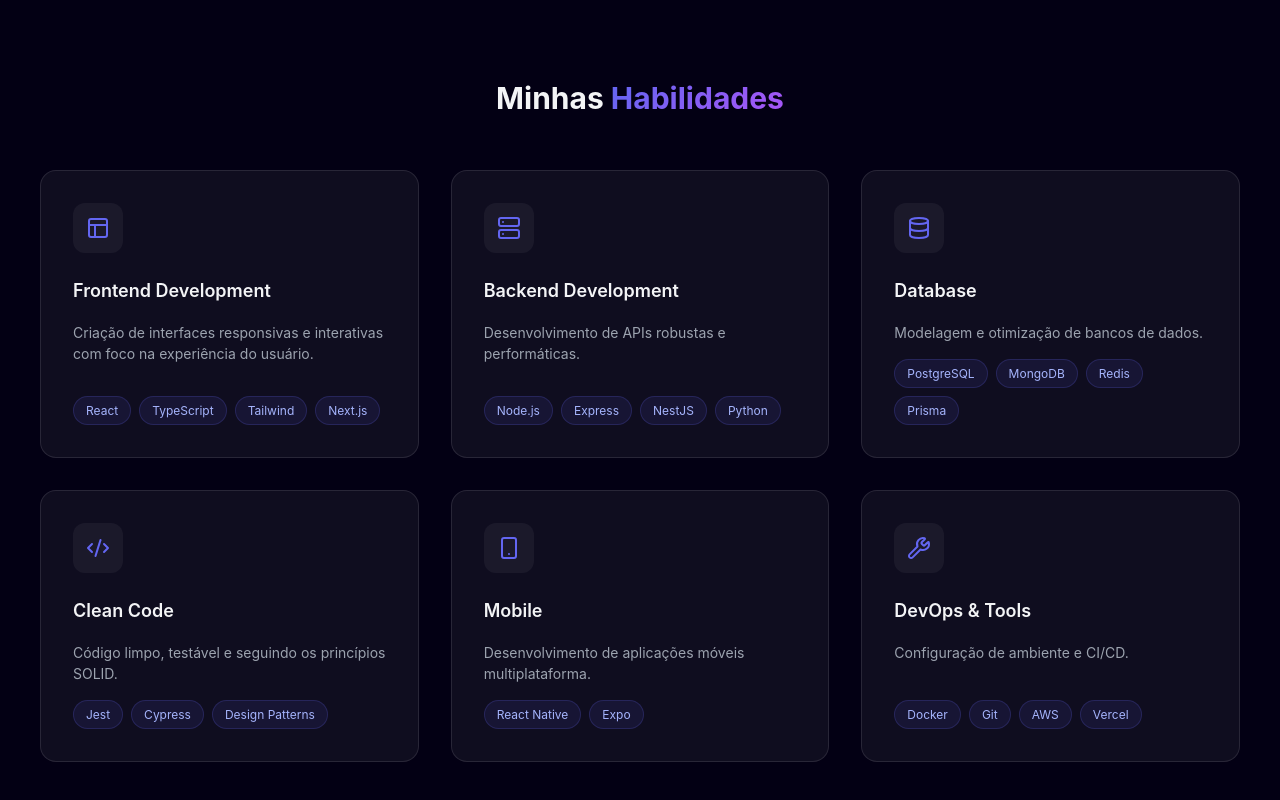
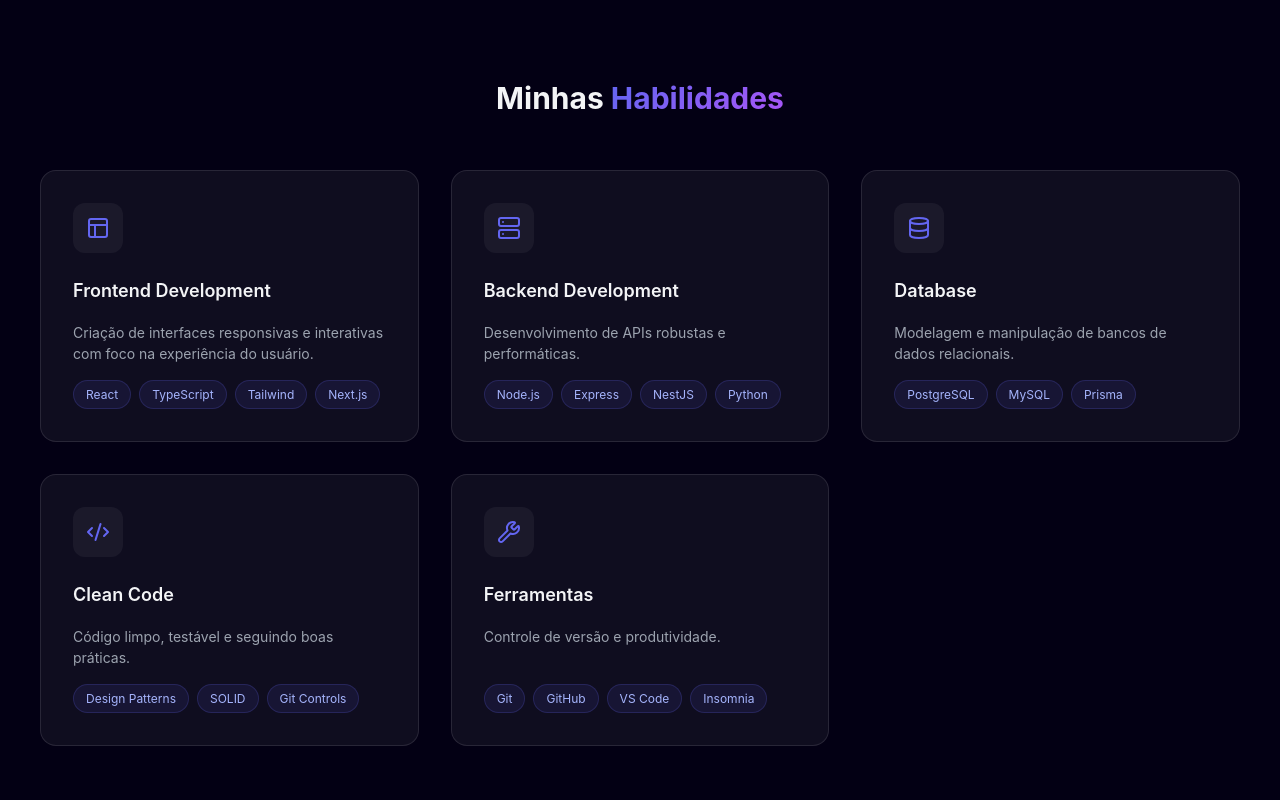
Before and after one commit to elielpdutra/Portifolio, a React (Vite) app: page / in a window 1280 px wide. Shown: the part 1632-2432 px from the top of the page. Built offline with nearby package versions, Linux system fonts and the light colour scheme.

Commit message:
chore: ajusta lista de skills

```diff
--- a/src/components/Skills/Skills.tsx
+++ b/src/components/Skills/Skills.tsx
@@ -18,26 +18,20 @@ export function Skills() {
     {
       icon: <Database size={24} />,
       title: 'Database',
-      description: 'Modelagem e otimização de bancos de dados.',
-      techs: ['PostgreSQL', 'MongoDB', 'Redis', 'Prisma']
+      description: 'Modelagem e manipulação de bancos de dados relacionais.',
+      techs: ['PostgreSQL', 'MySQL', 'Prisma']
     },
     {
       icon: <Code2 size={24} />,
       title: 'Clean Code',
-      description: 'Código limpo, testável e seguindo os princípios SOLID.',
-      techs: ['Jest', 'Cypress', 'Design Patterns']
-    },
-     {
-      icon: <Smartphone size={24} />,
-      title: 'Mobile',
-      description: 'Desenvolvimento de aplicações móveis multiplataforma.',
-      techs: ['React Native', 'Expo']
+      description: 'Código limpo, testável e seguindo boas práticas.',
+      techs: ['Design Patterns', 'SOLID', 'Git Controls']
     },
     {
       icon: <Wrench size={24} />,
-      title: 'DevOps & Tools',
-      description: 'Configuração de ambiente e CI/CD.',
-      techs: ['Docker', 'Git', 'AWS', 'Vercel']
+      title: 'Ferramentas',
+      description: 'Controle de versão e produtividade.',
+      techs: ['Git', 'GitHub', 'VS Code', 'Insomnia']
     }
   ];
 
```
